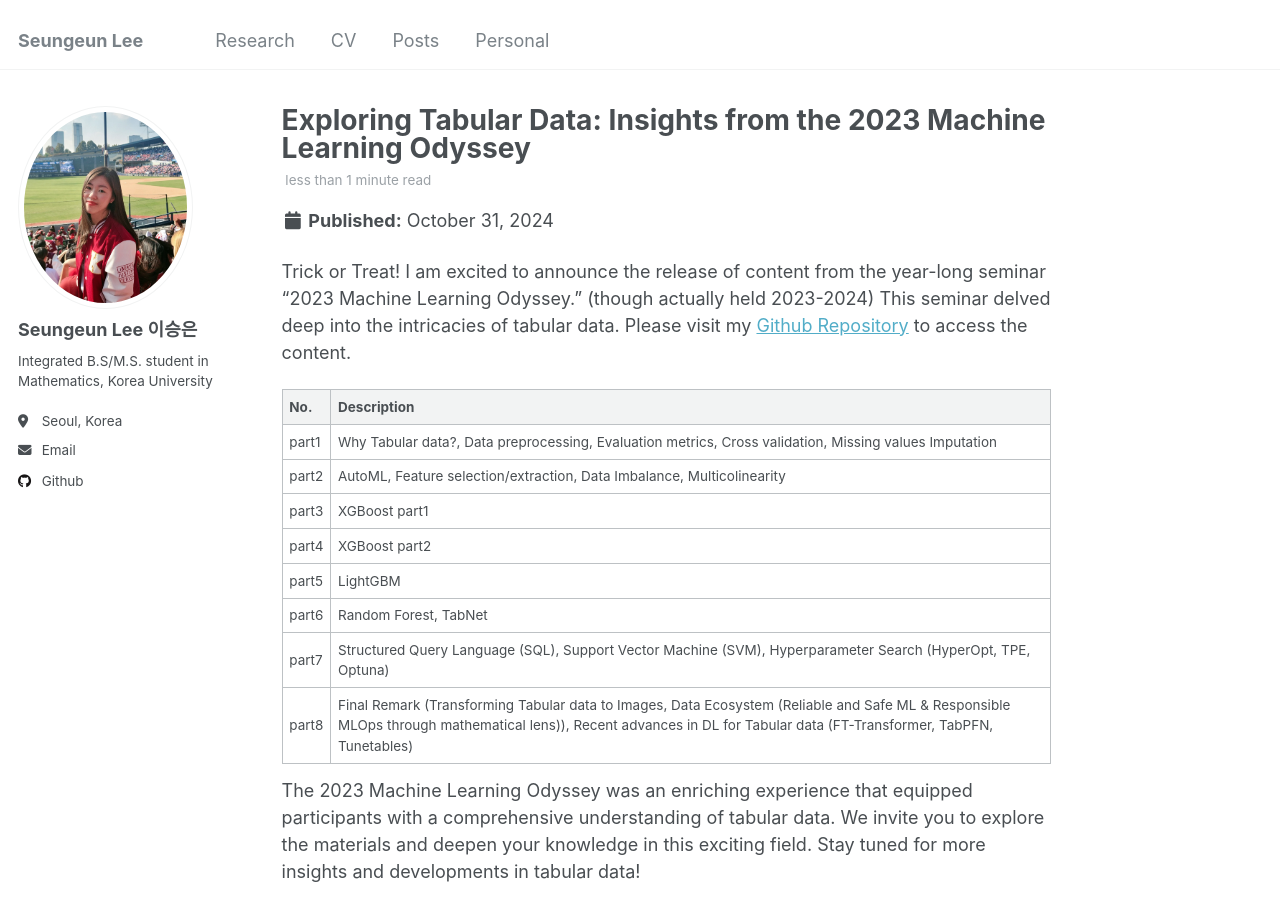
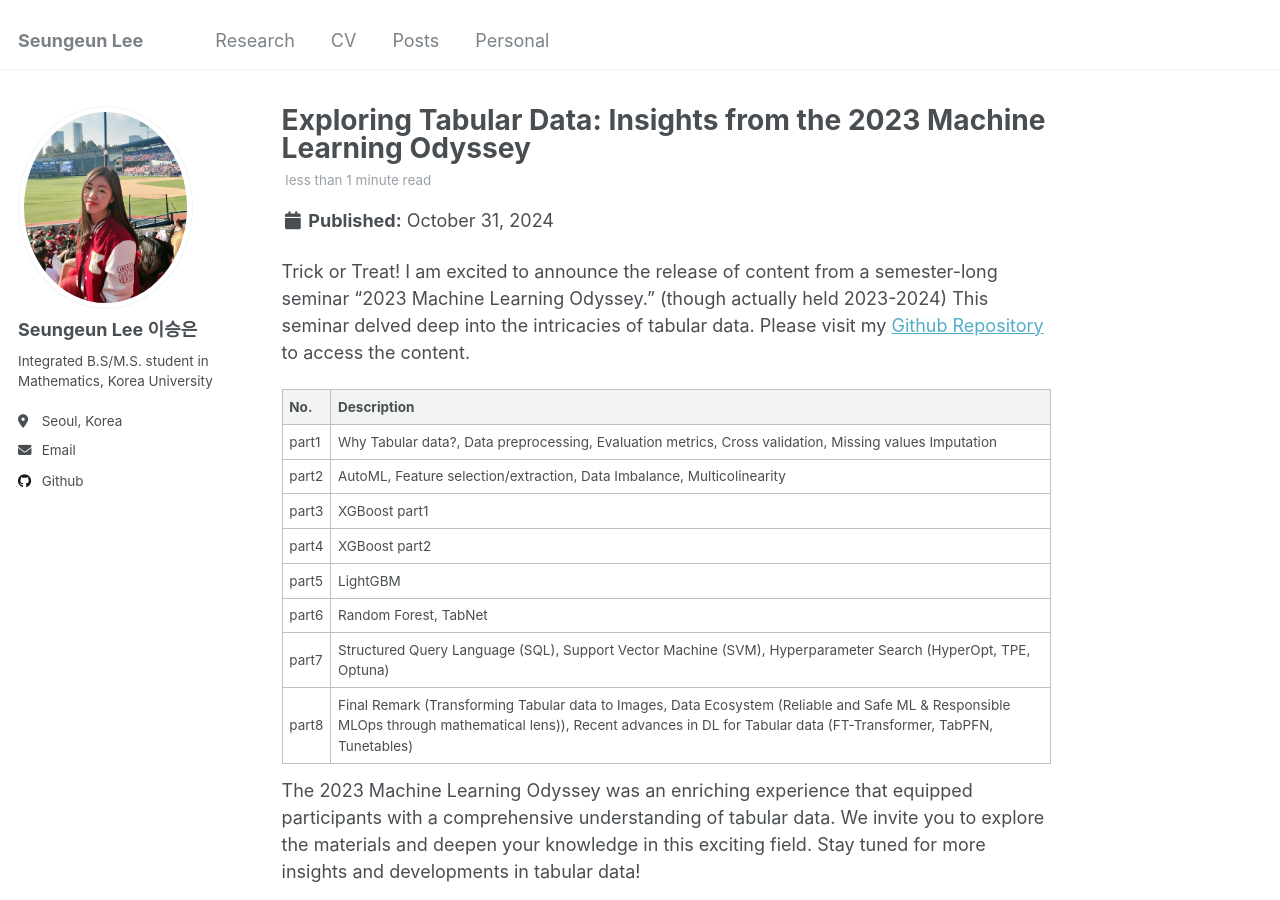
Before and after one commit to duneag2/duneag2.github.io, a Jekyll site: the page built from _posts/2024-10-31-blog-post-3.md, in a window 1280 px wide and 900 px high. Built offline with Jekyll 4.4.1, drawn with Linux system fonts in a browser that asks for light colours.

Commit message:
update posts

```diff
--- a/_posts/2024-10-31-blog-post-3.md
+++ b/_posts/2024-10-31-blog-post-3.md
@@ -7,7 +7,7 @@ tags:
   - ML Odyssey
 ---
 
-Trick or Treat! I am excited to announce the release of content from the year-long seminar "2023 Machine Learning Odyssey." (though actually held 2023-2024) This seminar delved deep into the intricacies of tabular data.
+Trick or Treat! I am excited to announce the release of content from a semester-long seminar "2023 Machine Learning Odyssey." (though actually held 2023-2024) This seminar delved deep into the intricacies of tabular data.
 Please visit my [Github Repository](https://github.com/duneag2/2023-ml-odyssey) to access the content.
 
 |  No.  |  Description  |
```
